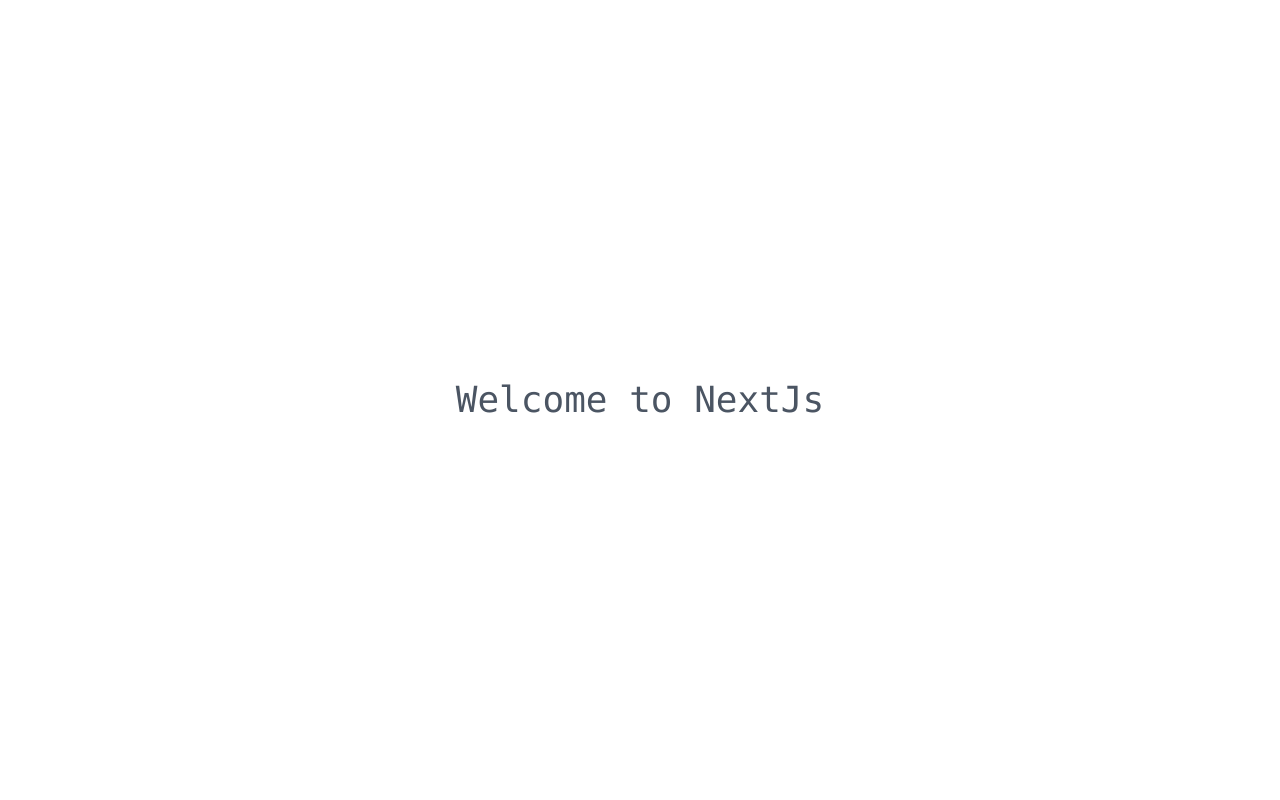
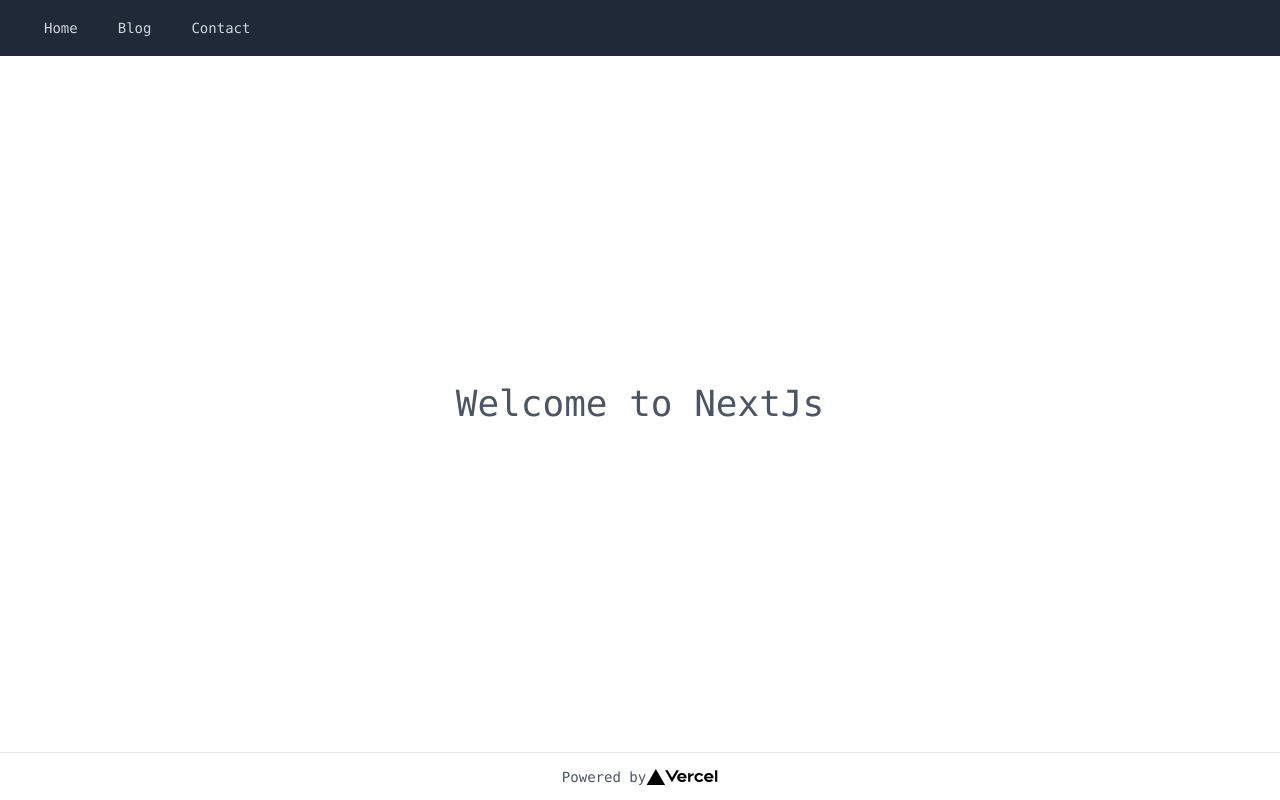
Before and after one commit to horisanLog/nextjs_app, a Next.js app: page / in a window 1280 px wide. Built offline with nearby package versions, Linux system fonts and the light colour scheme.

Commit message:
Layout作成

```diff
--- a/components/Layout.js
+++ b/components/Layout.js
@@ -1,18 +1,51 @@
 import Head from "next/head";
-import Link from "next/link"
+import Link from "next/link";
+import Image from 'next/image';
 
-export default function Layput({ children, title = "HP by Nextjs"}) {
+export default function Layput({ children, title = "HP by Nextjs" }) {
   return (
     <div className="flex justify-center items-center flex-col min-h-screen text-gray-600 text-sm font-mono">
       <Head>
         <title>{title}</title>
       </Head>
       <header>
-        <nav className='bg-gray-800 w-screen'></nav>
+        <nav className="bg-gray-800 w-screen">
+          <div className="flex items-center pl-8 h-14">
+            <div className="flex space-x-4">
+              <Link href="/">
+                <a className="text-gray-300 hover:bg-gray-700 px-3 py-2 rounded">
+                  Home
+                </a>
+              </Link>
+              {/* パスを指定する */}
+              <Link href="/blog">
+                <a className="text-gray-300 hover:bg-gray-700 px-3 py-2 rounded">
+                  Blog
+                </a>
+              </Link>
+              <Link href="/contact">
+                <a className="text-gray-300 hover:bg-gray-700 px-3 py-2 rounded">
+                  Contact
+                </a>
+              </Link>
+            </div>
+          </div>
+        </nav>
       </header>
       <main className="flex flex-1 justify-center items-center flex-col w-screen">
         {children}
       </main>
+      <footer className="w-full h-12 flex justify-center items-center border-t">
+        <a
+          className="flex items-center"
+          href="https://vercel.com?utm_source=create-next-app&utm_medium=default-template&utm_campaign=create-next-app"
+          target="_blank"
+          rel="noopener noreferrer"
+        >
+          Powered by{" "}
+          <Image src="/vercel.svg" alt="Vercel Logo" width={72} height={16} />
+        </a>
+      </footer>
     </div>
   );
 }
--- a/pages/blog.js
+++ b/pages/blog.js
@@ -1,7 +1,9 @@
-
+import Layout from "../components/Layout";
 const Blog = () => {
   return (
-    <div>Blog page</div>
+    <Layout title="Blog">
+      Blog Name
+    </Layout>
   )
 }
 
--- a/pages/contact.js
+++ b/pages/contact.js
@@ -1,7 +1,6 @@
+import Layout from "../components/Layout";
 const Contact = () => {
-  return (
-    <div>Blog page</div>
-  )
-}
+  return <Layout title="Contact">Contact Name</Layout>;
+};
 
 export default Contact;
```
Also changed, not shown: pages/index.js (+0 -12 lines).
